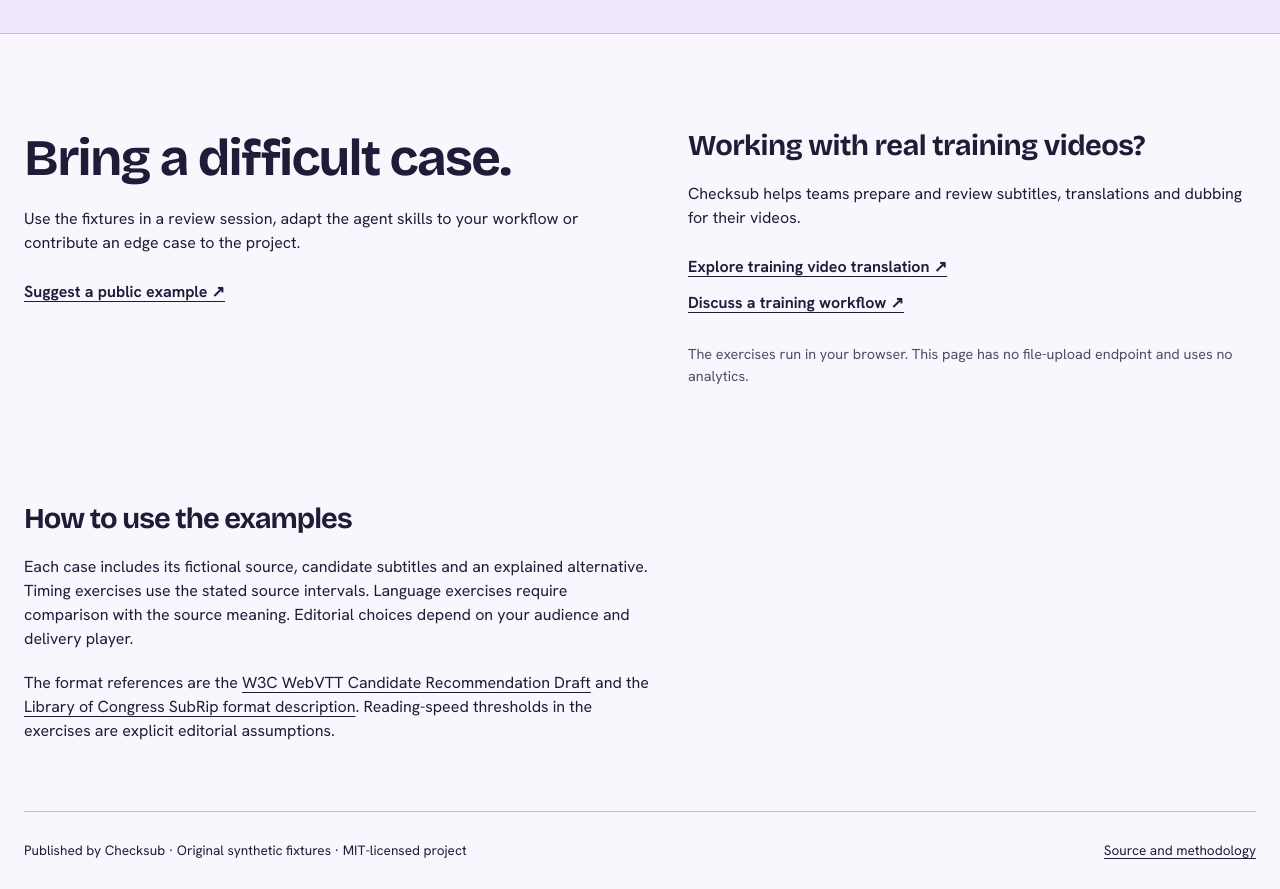
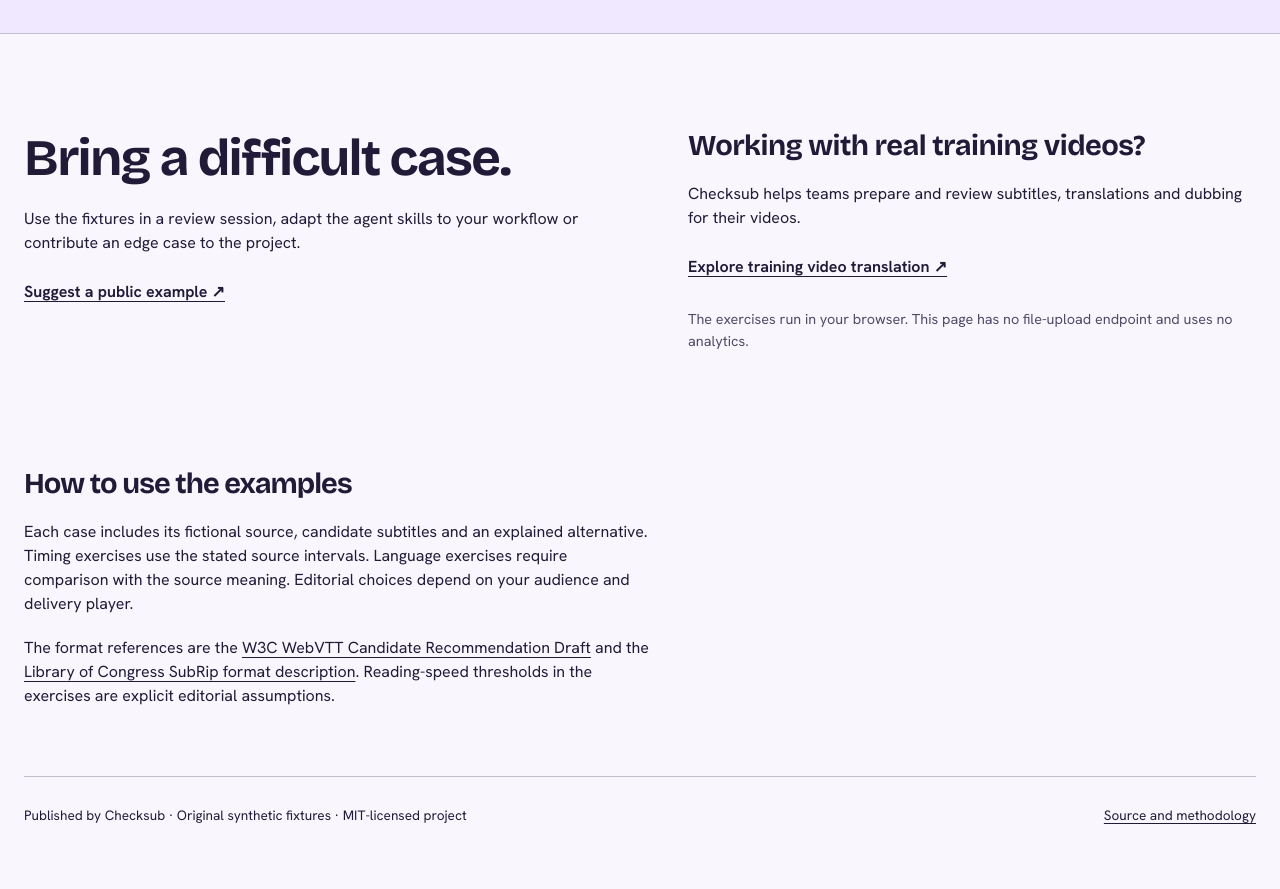
Before and after one commit to virtualflo/checksub-learning-video-workflows, a plain HTML site: page docs/index.html in a window 1280 px wide. Shown: the part 2140-3029 px from the top of the page. After the commit the page ends 2993 px from the top, so only its background shows below. Drawn offline with Linux system fonts and the light colour scheme.

Commit message:
Use the verified public training-video entry point

```diff
--- a/docs/index.html
+++ b/docs/index.html
@@ -72,7 +72,7 @@
 
     <section class="project-notes wrap" aria-labelledby="use-title">
       <div><h2 id="use-title">Bring a difficult case.</h2><p>Use the fixtures in a review session, adapt the agent skills to your workflow or contribute an edge case to the project.</p><a class="text-link" href="https://github.com/virtualflo/checksub-learning-video-workflows/issues/new/choose">Suggest a public example ↗</a></div>
-      <div><h3>Working with real training videos?</h3><p>Checksub helps teams prepare and review subtitles, translations and dubbing for their videos.</p><a class="text-link" href="https://www.checksub.com/training-video-translation?utm_source=learning_video_lab&amp;utm_medium=referral&amp;utm_campaign=learning_video_lab_20261121">Explore training video translation ↗</a><a class="text-link demo-link" href="https://www.checksub.com/demo?utm_source=learning_video_lab&amp;utm_medium=referral&amp;utm_campaign=learning_video_lab_20261121">Discuss a training workflow ↗</a><p class="quiet">The exercises run in your browser. This page has no file-upload endpoint and uses no analytics.</p></div>
+      <div><h3>Working with real training videos?</h3><p>Checksub helps teams prepare and review subtitles, translations and dubbing for their videos.</p><a class="text-link" href="https://www.checksub.com/training-video-translation?utm_source=learning_video_lab&amp;utm_medium=referral&amp;utm_campaign=learning_video_lab_20261121">Explore training video translation ↗</a><p class="quiet">The exercises run in your browser. This page has no file-upload endpoint and uses no analytics.</p></div>
     </section>
     <section class="methodology wrap" aria-labelledby="method-title">
       <h2 id="method-title">How to use the examples</h2>
```
